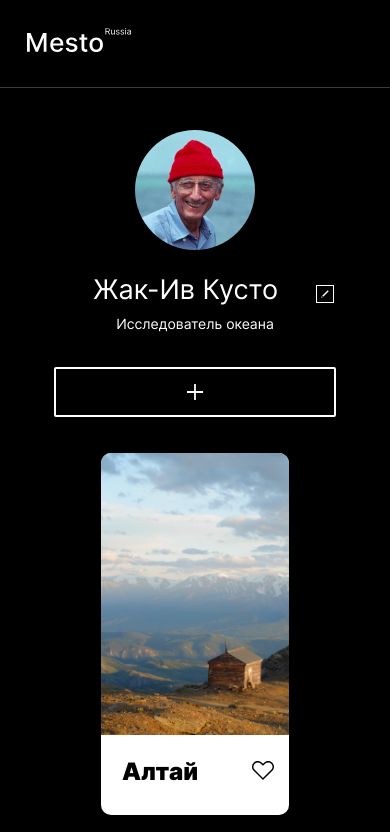
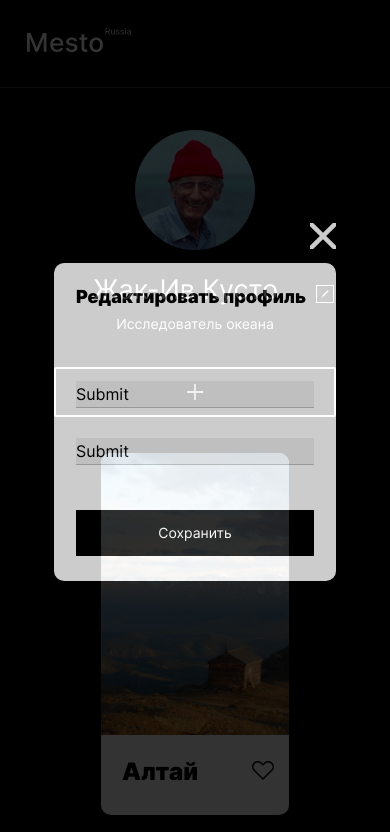
Before and after one commit to falv82/mesto, a plain HTML site: page index.html in a window 390 px wide. Both pictures are taken after a click on the button 325 px from the left and 294 px from the top of the page. Shown: the top 832 px of the page. Drawn offline with Linux system fonts and the light colour scheme; grey boxes are pictures that could not be loaded.

Commit message:
курсовая 4 вар1

```diff
--- /dev/null
+++ b/blocks/popup/__close/popup__close.css
@@ -0,0 +1,31 @@
+.popup__close {
+    padding: 0;
+    margin: 0;
+    background-image: url(../../../images/Close_Icon.svg);
+    background-repeat: no-repeat;
+    background-position: center;
+    width: 40px;
+    height: 40px;
+    background-color: #000000;
+    border: none;
+    position: absolute;
+    cursor: pointer;
+    top: -40px;
+    right: -40px;
+}
+
+@media(max-width: 620px) {
+    .popup__close {
+        top: -43.6px;
+        right: 0px;
+    }
+}
+
+@media(max-width: 425px) {
+    .popup__close {
+        width: 26px;
+        height: 26px;
+        top: -40px;
+        right: 0px;
+    }
+}
--- /dev/null
+++ b/blocks/popup/__container/popup__container.css
@@ -0,0 +1,16 @@
+.popup__container {
+    margin: auto;
+    max-width: 430px;
+    width: 100%;
+    background-color: #FFFFFF;
+    border-radius: 10px;
+    box-shadow: rgba(0, 0, 0, 0.15);
+    position: relative;
+    box-sizing: border-box;
+}
+
+@media(max-width: 425px) {
+    .popup__container {
+        max-width: 282px;
+    }
+}
--- /dev/null
+++ b/blocks/popup/__content/popup__content.css
@@ -0,0 +1,5 @@
+.popup__content {
+    display: flex;
+    flex-direction: column;
+    margin: 0;
+}
--- /dev/null
+++ b/blocks/popup/__field-achievement/popup__field-achievement.css
@@ -0,0 +1,17 @@
+.popup__field-achievement {
+    width: 358px;
+    height: 27px;
+    margin: 0 auto ;
+    padding: 0;
+    text-align:start;
+    border-top: none;
+    border-left: none;
+    border-right: none;
+    border-bottom: 1px solid rgba(0, 0, 0, 0.2);
+}
+
+@media(max-width: 425px) {
+    .popup__field-achievement {
+        width: 238px;
+    }
+}
--- /dev/null
+++ b/blocks/popup/__field-name/popup__field-name.css
@@ -0,0 +1,17 @@
+.popup__field-name {
+    width: 358px;
+    height: 27px;
+    margin: 0 auto 30px auto;
+    padding: 0;
+    text-align: start;
+    border-top: none;
+    border-left: none;
+    border-right: none;
+    border-bottom: 1px solid rgba(0, 0, 0, 0.2)
+}
+
+@media(max-width: 425px) {
+    .popup__field-name {
+        width: 238px;
+    }
+}
--- /dev/null
+++ b/blocks/popup/__savebutton/popup__savebutton.css
@@ -0,0 +1,24 @@
+.popup__savebutton {
+    width: 358px;
+    height: 50px;
+    background-color: #000000;
+    margin: 48px auto 37px auto;
+    font-size: 18px;
+    font-weight: 400;
+    color: rgba(255, 255, 255, 1);
+    border:none;
+    padding: 0;
+}
+
+@media(max-width: 425px) {
+    .popup__savebutton {
+        width: 238px;
+        height: 46px;
+        font-size: 14px;
+        margin: 45px auto 25px auto;
+    }
+}
+
+.popup__savebutton:hover {
+    opacity: 0.8;
+}
--- /dev/null
+++ b/blocks/popup/__title/popup__title.css
@@ -0,0 +1,18 @@
+.popup__title {
+    max-width: 330px;
+    margin: 0;
+    padding: 0;
+    padding: 34px 64px 54px 36px;
+    font-size: 24px;
+    font-weight: 900;
+    line-height: 100%;
+    color: #000000;
+}
+
+@media(max-width: 425px) {
+    .popup__title {
+        max-width: 238px;
+        padding: 25px 22px 75px 22px;
+        font-size: 18px;
+    }
+}
--- /dev/null
+++ b/blocks/popup/_opened/popup_opened.css
@@ -0,0 +1,3 @@
+.popup_opened {
+    display: flex;
+}
--- /dev/null
+++ b/blocks/popup/popup.css
@@ -0,0 +1,12 @@
+.popup {
+    background-color: #000000;
+    opacity: 0.8;
+    position: fixed;
+    top: 0;
+    left: 0;
+    bottom: 0;
+    right: 0;
+    /*display: flex;*/
+    align-items: center;
+    display: none
+}
--- a/index.html
+++ b/index.html
@@ -7,6 +7,17 @@
     <title>Mesto</title>
 </head>
 <body class="body">
+    <div class="popup">
+        <div class="popup__container">
+            <div class="popup__content">
+                <h2 class="popup__title">Редактировать профиль</h2>
+                <input type="submit" class="popup__field-name"></input>
+                <input type="submit" class="popup__field-achievement"></input>
+                <button type="button" class="popup__savebutton">Сохранить</button>
+            </div>
+            <button type="button" class="popup__close button"></button>
+        </div>
+    </div>
     <div class="page">
         <header class="header">
             <img src="images/Vector_header.svg" alt="Логотип Mesto" class="header__logo">
@@ -15,58 +26,59 @@
             <section class="profile">
                 <img src="images/image_avatar.jpg" alt="Жак Иф Кусто" class="profile__avatar">
                 <h1 class="profile__title">Жак-Ив Кусто</h1>
-                <button class="profile__edit-button button"></button>
-                <h3 class="profile__subtitle">Исследователь океана</h3>
+                <button type="button" class="profile__edit-button button"></button>
+                <h2 class="profile__subtitle">Исследователь океана</h2>
                 <button class="profile__add-button button" type="button"></button>
             </section>
             <section class="elements">
                 <article class="element">
                     <img src="images/Altay.jpg" alt="Алтай" class="element__image">
                     <div class="element__group">
-                        <h2 class="element__title">Алтай</h2>
+                        <h3 class="element__title">Алтай</h3>
                         <img src="images/Vector_heart.svg" alt="Сердце" class="element__heart element__heart_term_active button">
                     </div>
                 </article>
                 <article class="element">
                     <img src="images/Baikal.jpg" alt="Байкал" class="element__image">
                     <div class="element__group">
-                        <h2 class="element__title">Байкал</h2>
+                        <h3 class="element__title">Байкал</h3>
                         <img src="images/Vector_heart.svg" alt="Сердце" class="element__heart element__heart_term_active button">
                     </div>
                 </article>
                 <article class="element">
                     <img src="images/dombai.jpg" alt="Домбай" class="element__image">
                     <div class="element__group">
-                        <h2 class="element__title">Домбай</h2>
+                        <h3 class="element__title">Домбай</h3>
                         <img src="images/Vector_heart.svg" alt="Сердце" class="element__heart element__heart_term_active button">
                     </div>
                 </article>
                 <article class="element">
                     <img src="images/karachaevsk.jpg" alt="Карачаевск" class="element__image">
                     <div class="element__group">
-                        <h2 class="element__title">Карачаевск</h2>
+                        <h3 class="element__title">Карачаевск</h3>
                         <img src="images/Vector_heart.svg" alt="Сердце" class="element__heart element__heart_term_active button">
                     </div>
                 </article>
                 <article class="element">
                     <img src="images/elbrus.jpg" alt="Эльбрус" class="element__image">
                     <div class="element__group">
-                        <h2 class="element__title">Эльбрус</h2>
+                        <h3 class="element__title">Эльбрус</h3>
                         <img src="images/Vector_heart.svg" alt="Сердце" class="element__heart element__heart_term_active button">
                     </div>
                 </article>
                 <article class="element">
                     <img src="images/Roza-hutor.jpg" alt="Роза Хутор" class="element__image">
                     <div class="element__group">
-                        <h2 class="element__title">Роза Хутор</h2>
+                        <h3 class="element__title">Роза Хутор</h3>
                         <img src="images/Vector_heart.svg" alt="Сердце" class="element__heart element__heart_term_active button">
                     </div>
                 </article>
             </section>
             <section class="footer">
-                <h3 class="footer__title">&#169 2021 Mesto Russia</h3>
+                <h4 class="footer__title">&#169; 2021 Mesto Russia</h4>
             </section>
         </main>
     </div>
+    <script src="./popup.js"></script>
 </body>
 </html>
--- a/pages/index.css
+++ b/pages/index.css
@@ -20,3 +20,12 @@
 @import url(../blocks/footer/footer.css);
 @import url(../blocks/footer/__title/footer__title.css);
 @import url(../blocks/button/button.css);
+@import url(../blocks/popup/popup.css);
+@import url(../blocks/popup/__close/popup__close.css);
+@import url(../blocks/popup/__container/popup__container.css);
+@import url(../blocks/popup/__content/popup__content.css);
+@import url(../blocks/popup/__field-achievement/popup__field-achievement.css);
+@import url(../blocks/popup/__field-name/popup__field-name.css);
+@import url(../blocks/popup/__savebutton/popup__savebutton.css);
+@import url(../blocks/popup/__title/popup__title.css);
+@import url(../blocks/popup/_opened/popup_opened.css);
--- /dev/null
+++ b/popup.js
@@ -0,0 +1,26 @@
+let openPopupButton = document.querySelector('.profile__edit-button');
+let popup = document.querySelector('.popup');
+let closePopupButton = document.querySelector('.popup__close');
+let nameInput = document.querySelector('.popup__field-name');
+let jobInput = document.querySelector('.popup__field-achievement');
+
+function openPopup() {
+    popup.classList.add('popup_opened');
+}
+
+openPopupButton.addEventListener('click', openPopup);
+
+function closePopup() {
+    popup.classList.remove('popup_opened');
+}
+
+closePopupButton.addEventListener('click', closePopup);
+
+
+function formSubmitHandler (evt) {
+    evt.preventDefault();
+    nameInput.textContent = document.querySelector('.profile__title').value;
+    jobInput.textContent = document.querySelector('.profile__subtitle').value;
+}
+
+popup.addEventListener('submit', formSubmitHandler)
```
Also changed, not shown: images/Close_Icon.svg (added).
